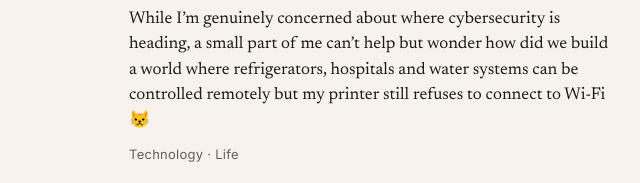
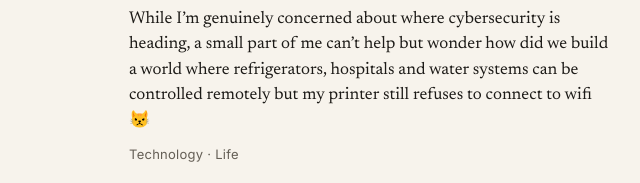
Before and after one commit to lennise-ng/lennise.com, a plain HTML site: page docs/index.html in a window 1280 px wide. Shown: the part 873-1056 px from the top of the page, 351-991 px from the left. Drawn offline with Linux system fonts and the light colour scheme.

Commit message:
Margins: Wi-Fi → wifi

```diff
--- a/docs/index.html
+++ b/docs/index.html
@@ -55,7 +55,7 @@
   <div class="margin">
   <time datetime="2026-11-07">7 Nov</time>
   <div><div class="prose small"><p>Just this week, hackers have been found manipulating blood-storage temperatures, disrupt water systems and steal billions from cryptocurrency platforms.</p>
-<p>While I’m genuinely concerned about where cybersecurity is heading, a small part of me can’t help but wonder how did we build a world where refrigerators, hospitals and water systems can be controlled remotely but my printer still refuses to connect to Wi-Fi 😾</p></div><p class="meta">Technology · Life</p></div>
+<p>While I’m genuinely concerned about where cybersecurity is heading, a small part of me can’t help but wonder how did we build a world where refrigerators, hospitals and water systems can be controlled remotely but my printer still refuses to connect to wifi 😾</p></div><p class="meta">Technology · Life</p></div>
 </div>
 <div class="margin">
   <time datetime="2026-11-04">4 Nov</time>
```
Also changed, not shown: docs/margins/index.html (+1 -1 lines), 1 other file.
